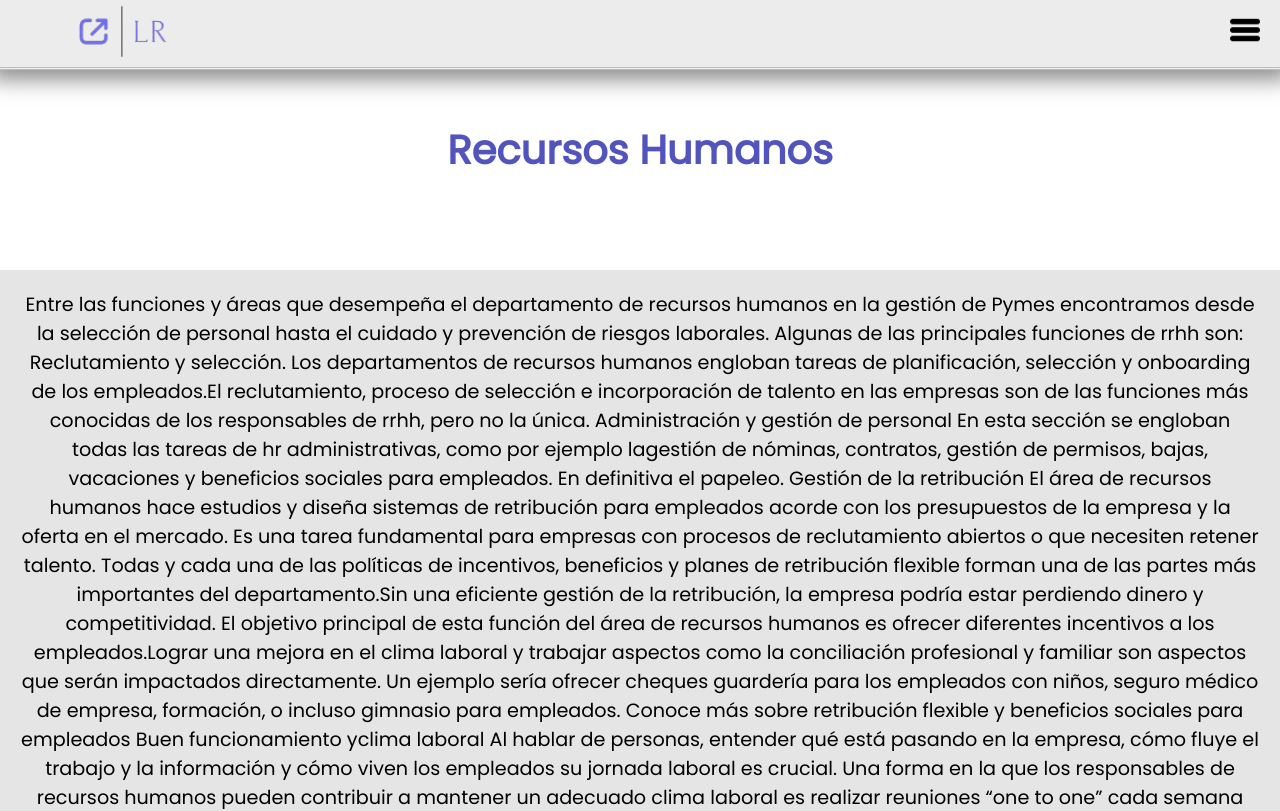
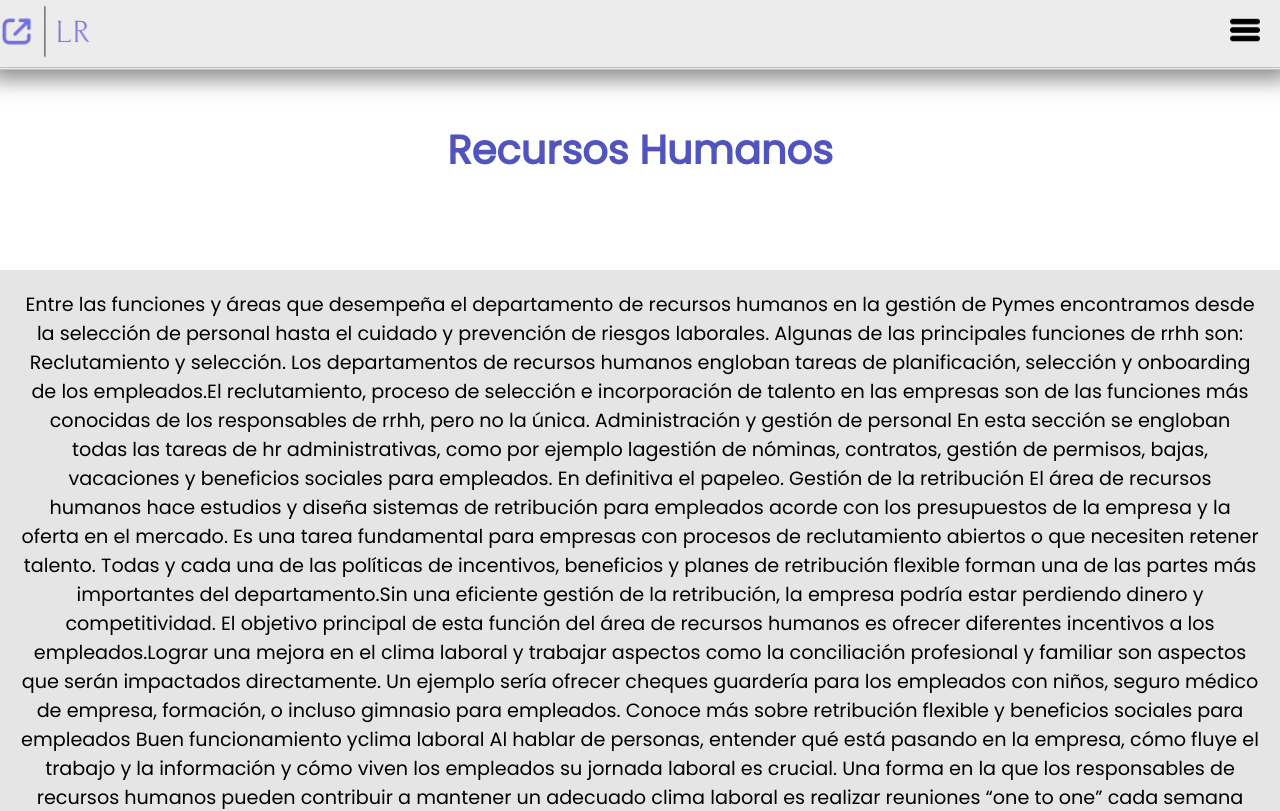
Before and after one commit to FLAweb/Pre-entrega-3-allegrini, a website: page pages/recursos-humanos.html in a window 1280 px wide. Shown: the top 811 px of the page. Drawn offline with Linux system fonts and the light colour scheme; a web font is replaced by a local one.

Commit message:
Add files via upload

```diff
--- a/scss/modules/_header.scss
+++ b/scss/modules/_header.scss
@@ -1,3 +1,6 @@
+body {
+    overflow-x: hidden;
+}
 .header {
     display: flex;
     justify-content: space-between;
@@ -7,10 +10,11 @@
     border-bottom: $border;
     box-shadow: $box-shadow;
     background: $bg-transparente;
+    overflow: hidden;
         .header__logo {
             width: 220px;
             height: auto;
-            margin-left: 1vw;
+            margin-left: 5vw;
                 img {
                     width: 100%;
                 }
@@ -67,13 +71,12 @@
                 right: 0px;
             }
             .menu {
-                width: 300px;
+                width: 310px;
                 position: absolute;
-                right: -300px;
+                right: -310px;
                 top: 70px;
                 transition: 250ms;
                 background: rgba(216, 216, 216, 0.8);
-
               li {
                 font-family: Poppins;
                 font-size: 1.2rem;
@@ -98,8 +101,11 @@
 
     .header {
         height: 70px;
-    }
+        .header__logo {
+            margin-left: -5vw;
+        }
   }
+}
 
   @media (min-width: 1401px) {
     .header__nav--mobil {
```
Also changed, not shown: css/style.css, 1 other file.
